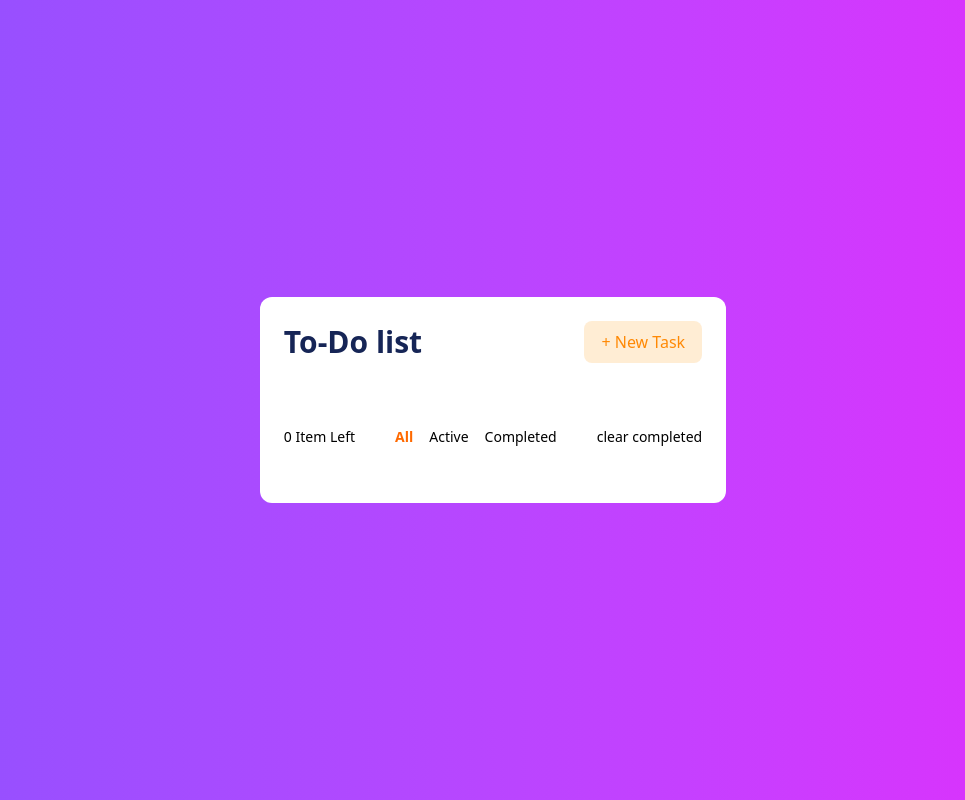
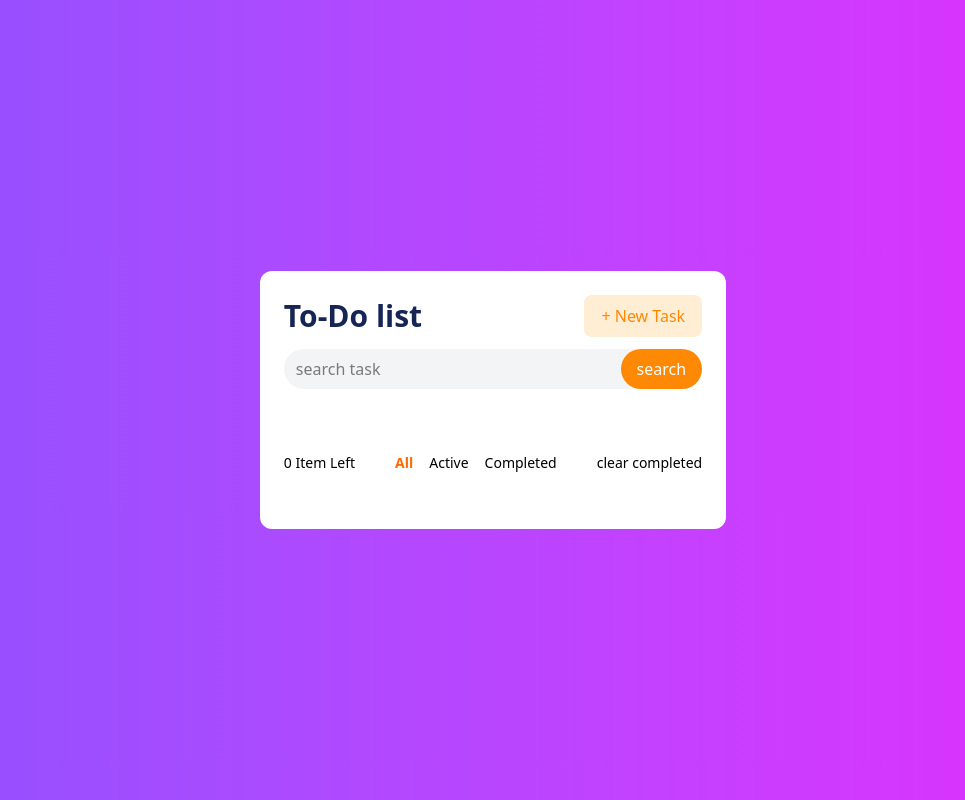
Before and after one commit to parvin-noori/to-do-list, a React (Vite) app in the folder to-do-list/: page / in a window 1280 px wide. Shown: the whole page, without its empty margins (147-1112 px from the left). Built offline with nearby package versions, Linux system fonts and the light colour scheme.

Commit message:
feat: add search functionality to filter tasks in ToDoContainer

```diff
--- a/to-do-list/components/Title.jsx
+++ b/to-do-list/components/Title.jsx
@@ -1,7 +1,13 @@
 import React from "react";
 
-export default function Title({ clearAllTasks, setShowModal }) {
+export default function Title({
+  clearAllTasks,
+  setShowModal,
+  searchTerms,
+  setSearchTerms,
+}) {
   return (
+    <div className="flex flex-col gap-y-3">
       <div className="flex items-center justify-between">
         <h2 className="text-3xl font-semibold text-blue-950">To-Do list</h2>
         {/* <button type="button" className="cursor-pointer hover:font-semibold" onClick={clearAllTasks}>
@@ -10,10 +16,26 @@ export default function Title({ clearAllTasks, setShowModal }) {
         <button
           className="bg-orange-100 capitalize text-orange-400 px-4 py-2 rounded-lg cursor-pointer hover:bg-white hover:border-orange-400 transition-all duration-300 border border-transparent"
           type="button"
-        onClick={()=>setShowModal(true)}
+          onClick={() => setShowModal(true)}
         >
           + new task
         </button>
       </div>
+      <form className="bg-gray-100 flex items-center justify-between  rounded-full">
+        <input
+          type="text"
+          className="bg-transparent outline-0 grow indent-3"
+          placeholder="search task"
+          value={searchTerms}
+          onChange={(e) => setSearchTerms(e.target.value)}
+        />
+        <button
+          type="submit"
+          className="bg-orange-400 text-white rounded-full px-4 py-2"
+        >
+          search
+        </button>
+      </form>
+    </div>
   );
 }
--- a/to-do-list/components/toDoContainer.jsx
+++ b/to-do-list/components/toDoContainer.jsx
@@ -15,6 +15,7 @@ export default function ToDoContainer() {
   });
   const [filters, setFilters] = useState("all");
   const [showModal, setShowModal] = useState(false);
+  const [searchTerms, setSearchTerms] = useState("");
 
   useEffect(() => {
     localStorage.setItem("tasks", JSON.stringify(tasks));
@@ -23,7 +24,6 @@ export default function ToDoContainer() {
   function handleInputChange(event) {
     setNewTask(event.target.value);
   }
-
 
   function addTask(event) {
     event.preventDefault();
@@ -62,6 +62,13 @@ export default function ToDoContainer() {
   const filterTasks = tasks.filter((task) => {
     if (filters === "active") return !task.completed;
     if (filters === "completed") return task.completed;
+
+    if (
+      searchTerms &&
+      !task.title.toLowerCase().includes(searchTerms.toLowerCase())
+    ) {
+      return false;
+    }
     return true;
   });
 
@@ -82,7 +89,12 @@ export default function ToDoContainer() {
   return (
     <>
       <div className="bg-white rounded-xl p-6 w-full space-y-8 ">
-        <Title clearAllTasks={clearAllTasks} setShowModal={setShowModal} />
+        <Title
+          clearAllTasks={clearAllTasks}
+          setShowModal={setShowModal}
+          searchTerms={searchTerms}
+          setSearchTerms={setSearchTerms}
+        />
 
         <ToDoList
           tasks={filterTasks}
```
Lines whose indentation alone changed are shown as unchanged.
